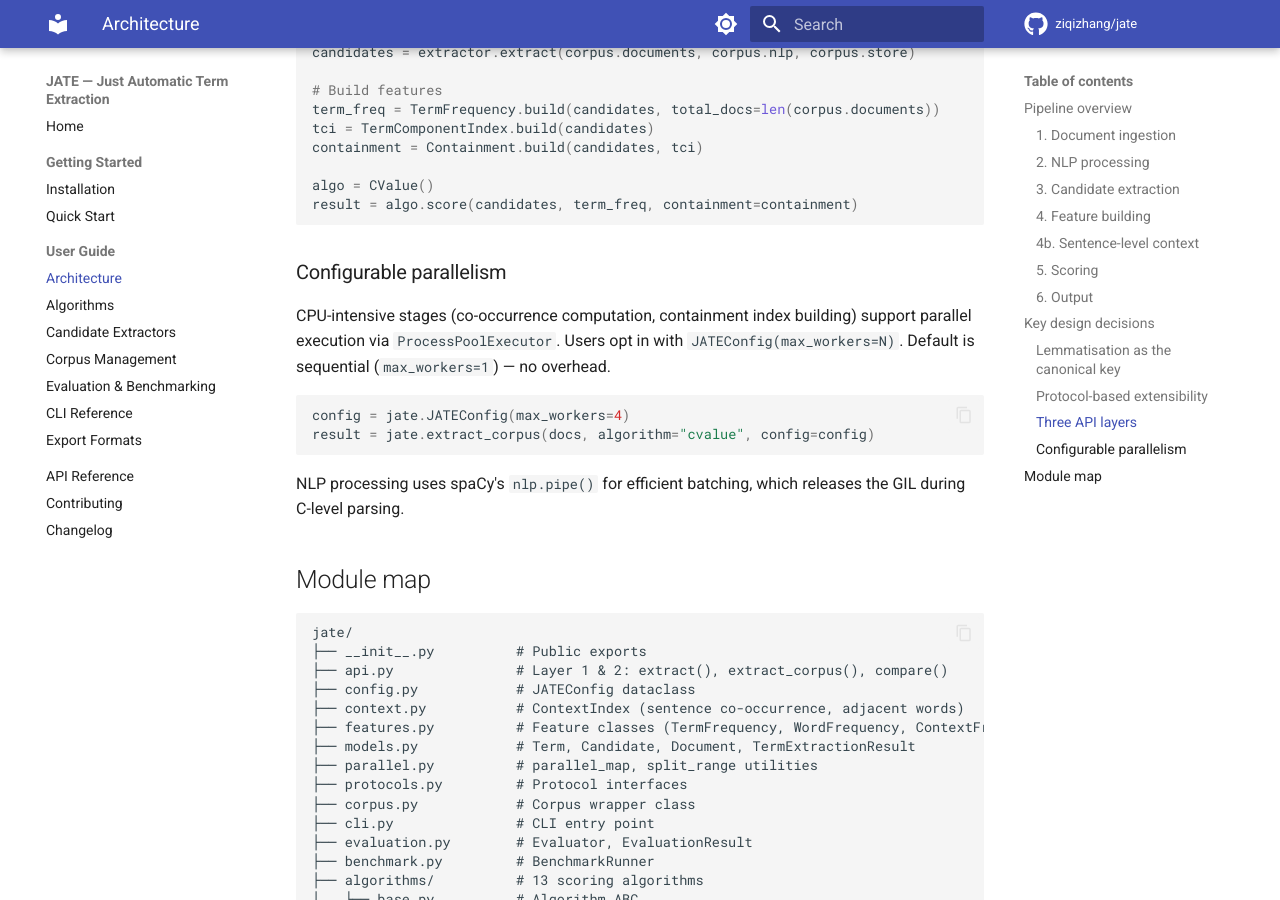
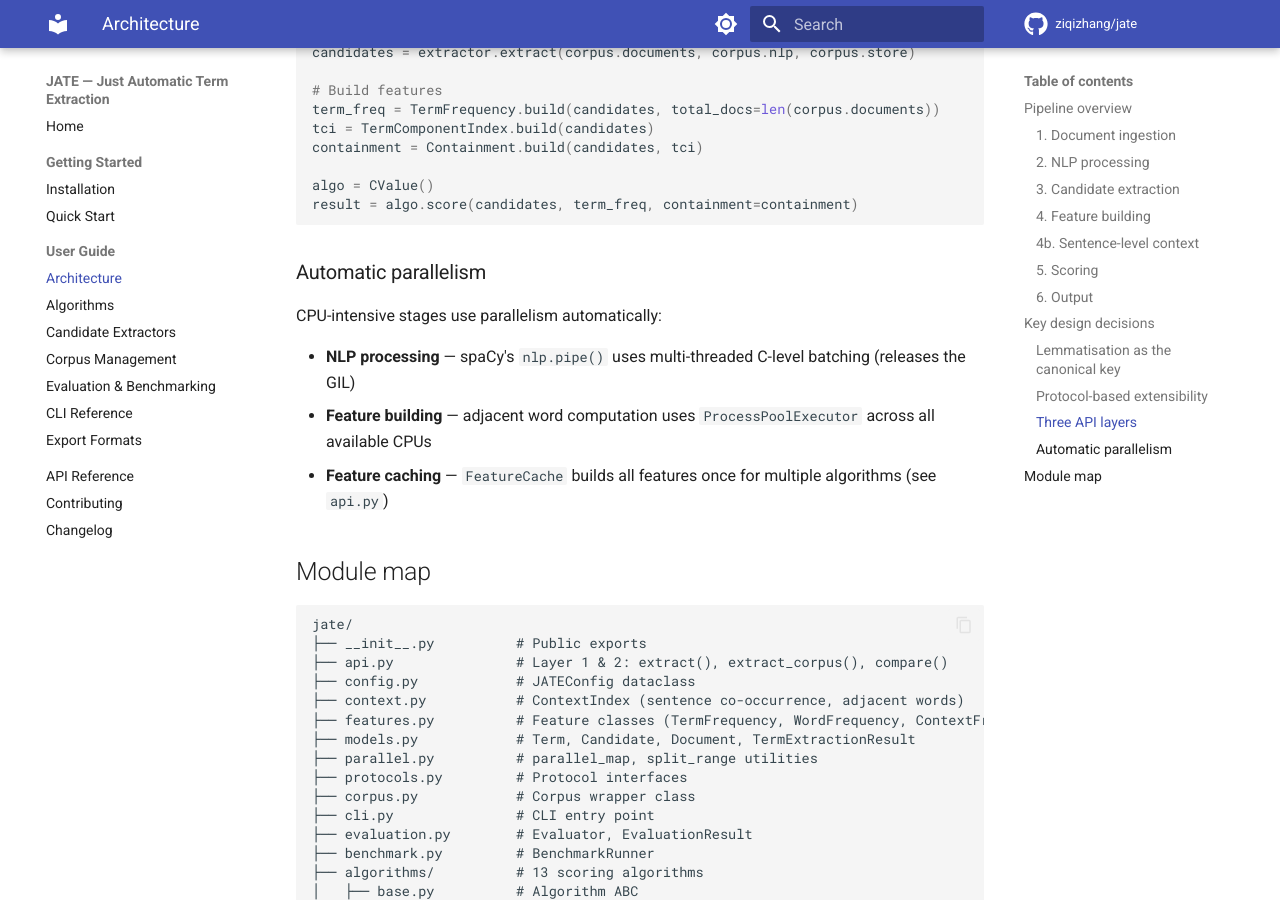
Before and after one commit to ziqizhang/jate, an MkDocs documentation site: the page built from docs/guide/architecture.md, in a window 1280 px wide and 900 px high, scrolled down 3086 px. Built offline with MkDocs 1.6.1 and Material for MkDocs 9.7.7, drawn with Linux system fonts in a browser that asks for light colours; comment, search, counter and statistics services are not loaded.

Commit message:
fix: remove dead max_workers config and correct parallelism claims
Remove max_workers from JATEConfig — it was never read by any pipeline
step. Fix misleading docstrings and docs that claimed user-configurable
parallelism. Parallelism is automatic: spaCy multi-threaded NLP +
multi-process feature building via os.cpu_count(). Update README, docs,
changelog, and tests accordingly.

````diff
--- a/docs/guide/architecture.md
+++ b/docs/guide/architecture.md
@@ -105,16 +105,13 @@ algo = CValue()
 result = algo.score(candidates, term_freq, containment=containment)
 ```
 
-### Configurable parallelism
+### Automatic parallelism
 
-CPU-intensive stages (co-occurrence computation, containment index building) support parallel execution via `ProcessPoolExecutor`. Users opt in with `JATEConfig(max_workers=N)`. Default is sequential (`max_workers=1`) — no overhead.
+CPU-intensive stages use parallelism automatically:
 
-```python
-config = jate.JATEConfig(max_workers=4)
-result = jate.extract_corpus(docs, algorithm="cvalue", config=config)
-```
-
-NLP processing uses spaCy's `nlp.pipe()` for efficient batching, which releases the GIL during C-level parsing.
+- **NLP processing** — spaCy's `nlp.pipe()` uses multi-threaded C-level batching (releases the GIL)
+- **Feature building** — adjacent word computation uses `ProcessPoolExecutor` across all available CPUs
+- **Feature caching** — `FeatureCache` builds all features once for multiple algorithms (see `api.py`)
 
 ## Module map
 
````
Also changed, not shown: docs/changelog.md (+1 -1 lines), docs/getting-started/quickstart.md (+2 -13 lines), docs/index.md (+1 -1 lines), 3 other files.
